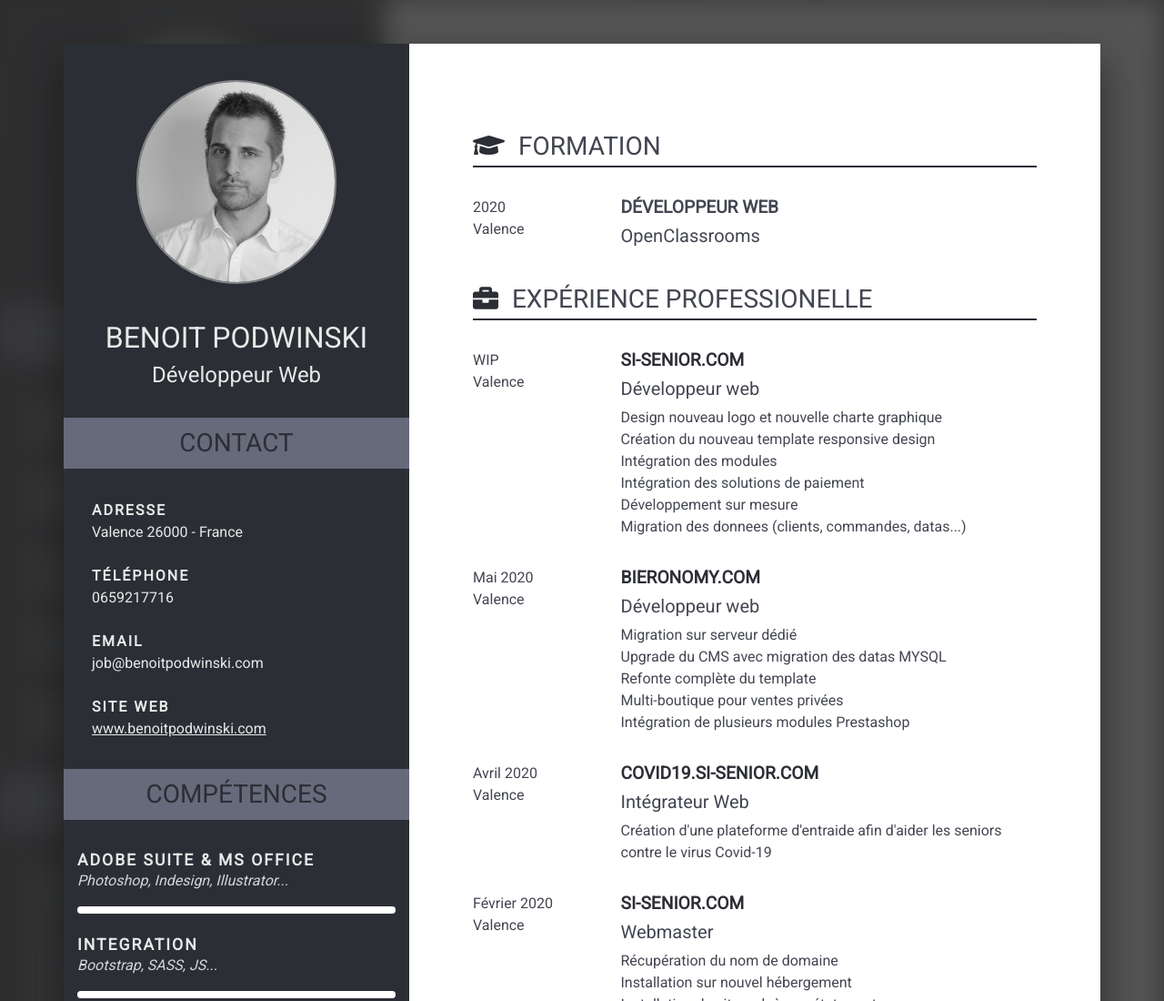
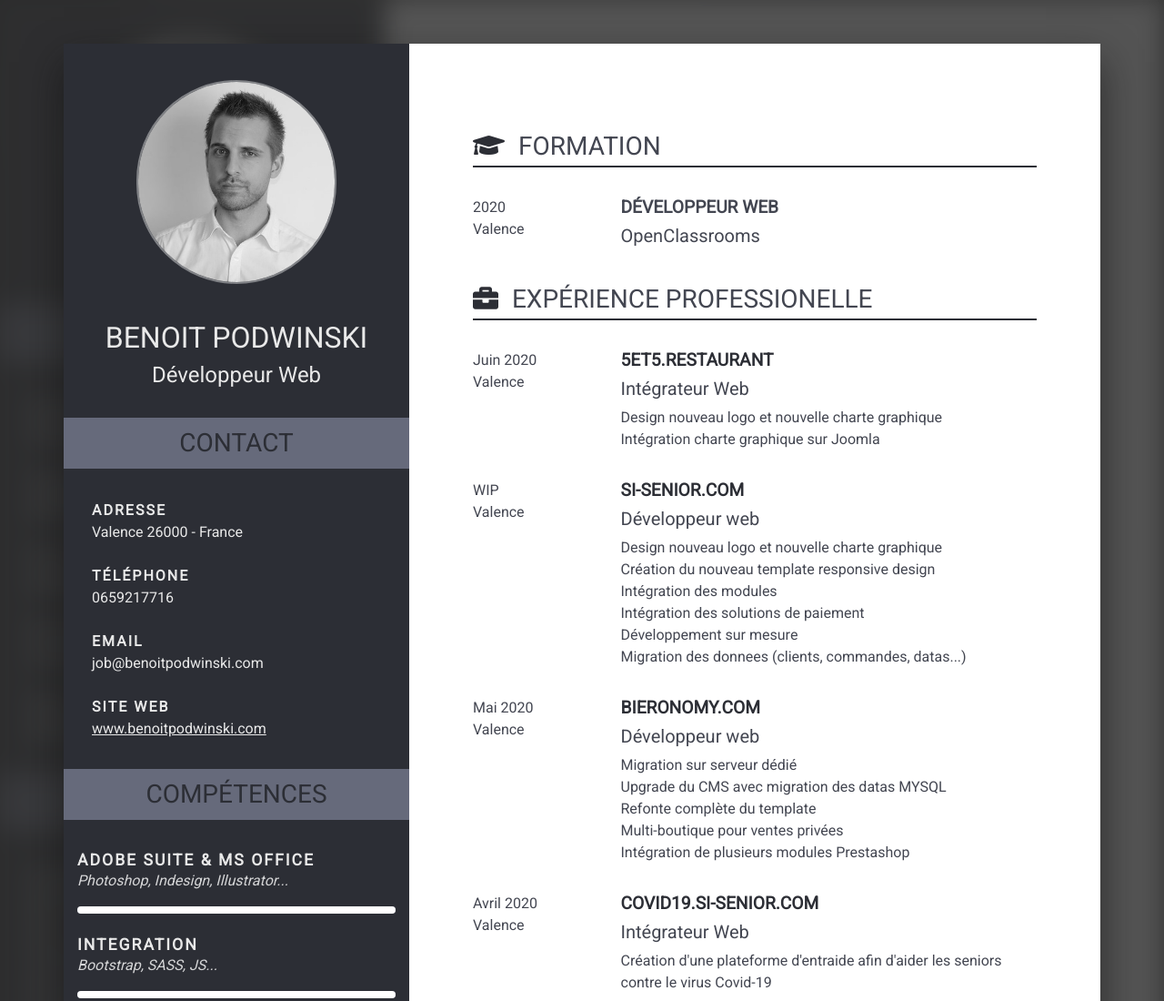
Before and after one commit to bpodwinski/oc_02_cv, a website built with webpack: page index.html in a window 1280 px wide. Shown: the top 1100 px of the page at 91% size. Built offline with nearby package versions, Linux system fonts and the light colour scheme.

Commit message:
add 5et5 restaurant

```diff
--- a/index.html
+++ b/index.html
@@ -168,6 +168,21 @@
 
                         <section class="col-12 experience">
                             <h3><i class="fas fa-briefcase"></i> Expérience professionelle</h3>
+                            <article class="row pb-3 mb-3">
+                                <div class="col-12 col-md-3 mb-3">
+                                    <time class="date" datetime="2020-06-01">Juin 2020</time>
+                                    <div class="location">Valence</div>
+                                </div>
+                                <div class="col-12 col-md-9">
+                                    <h4 class="post"><a href="//5et5.restaurant/" target="_blank">5et5.restaurant</a>
+                                    </h4>
+                                    <h5 class="type">Intégrateur Web</h5>
+                                    <div class="description">
+                                        <p>Design nouveau logo et nouvelle charte graphique</p>
+                                        <p>Intégration charte graphique sur Joomla</p>
+                                    </div>
+                                </div>
+                            </article>
                             <article class="row pb-3 mb-3">
                                 <div class="col-12 col-md-3 mb-3">
                                     <time class="date" datetime="2020-05-01">WIP</time>
```
